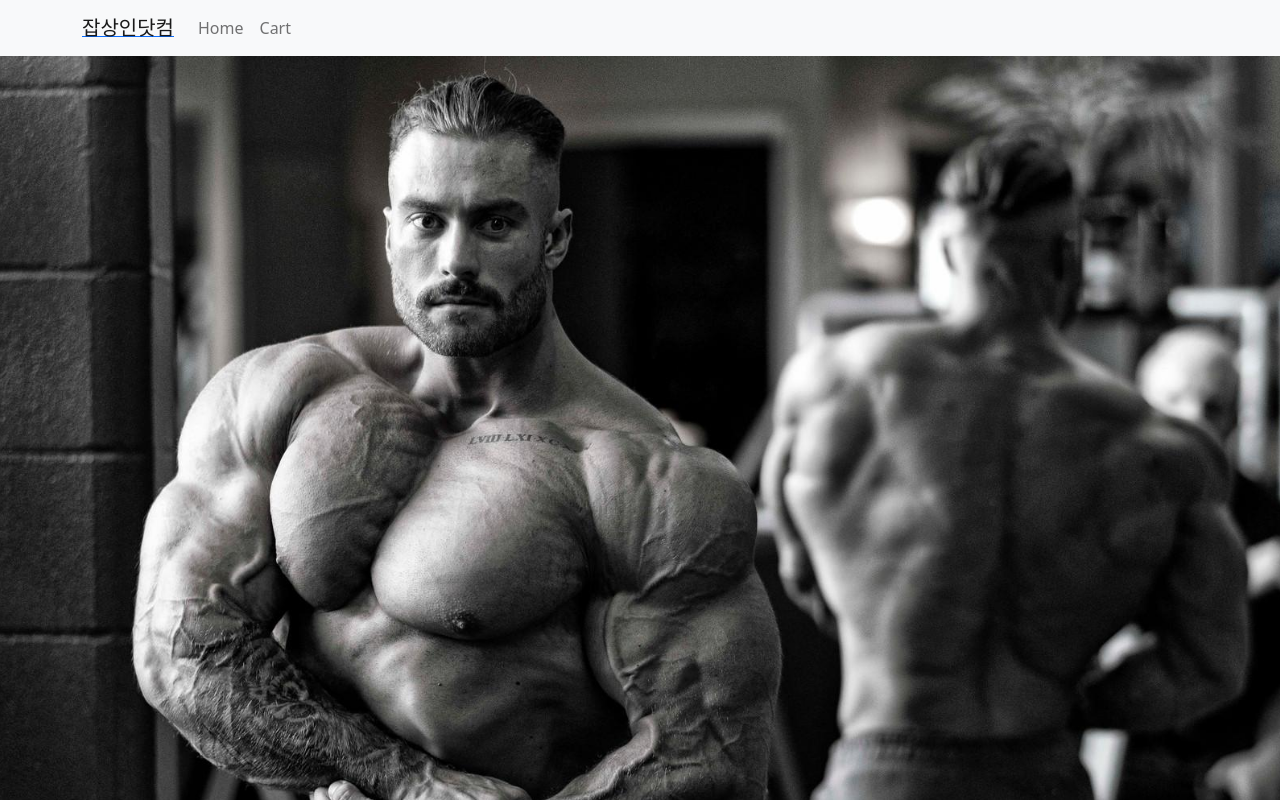
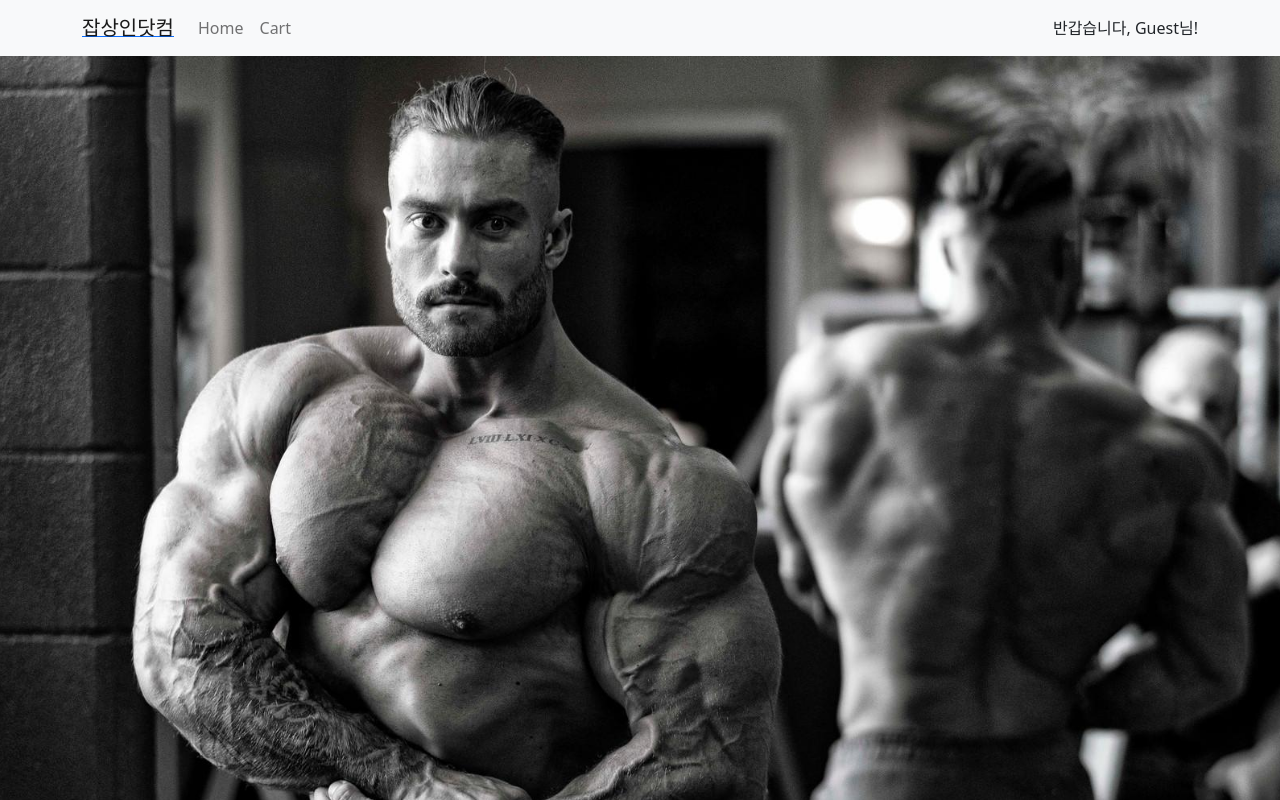
Before and after one commit to turfguy/Shop, a React (Create React App) app: page / in a window 1280 px wide. Shown: the top 800 px of the page. Built offline with nearby package versions, Linux system fonts and the light colour scheme; no server answers.

Commit message:
react-query 사용

```diff
--- a/package.json
+++ b/package.json
@@ -12,6 +12,7 @@
     "react": "^18.1.0",
     "react-bootstrap": "^2.3.1",
     "react-dom": "^18.1.0",
+    "react-query": "^3.39.1",
     "react-redux": "^8.0.2",
     "react-router-dom": "^6.3.0",
     "react-scripts": "5.0.1",
--- a/src/App.js
+++ b/src/App.js
@@ -8,11 +8,19 @@ import {Routes,Route,Link, useNavigate, Outlet} from 'react-router-dom';
 import Detail from './routes/Detail.js'
 import Cart from './routes/Cart.js'
 import axios from 'axios';
+import { useQuery } from 'react-query';
 
 
 export let Context1 =  createContext();
 
 function App() {
+  let result = useQuery('name',()=>{
+    return axios.get('https://codingapple1.github.io/userdata.json')
+    .then((res)=>{
+        return res.data
+
+      })
+  })
   useEffect(()=>{
     if(localStorage.length==0)
     {
@@ -43,6 +51,10 @@ function App() {
         <Nav className="me-auto">
           <Nav.Link href="/">Home</Nav.Link>
           <Nav.Link href="/cart">Cart</Nav.Link>
+        </Nav>
+        <Nav className='ms-auto'>
+            { result.isLoading && '반갑습니다, Guest님!' }
+             {result.data&&'반갑습니다,'+result.data.name+'님!'}
         </Nav>
         </Container>
       </Navbar>
--- a/src/index.js
+++ b/src/index.js
@@ -6,16 +6,20 @@ import reportWebVitals from './reportWebVitals';
 import { BrowserRouter } from 'react-router-dom';
 import { Provider } from 'react-redux';
 import store  from './store.js';
+import { QueryClient, QueryClientProvider } from 'react-query';
 
+const queryClient = new QueryClient
 const root = ReactDOM.createRoot(document.getElementById('root'));
 root.render(
-  <Provider store={store}>
+  <QueryClientProvider client={queryClient}>
+    <Provider store={store}>
     <React.StrictMode>
     <BrowserRouter>
     <App />
     </BrowserRouter>
   </React.StrictMode>
   </Provider>
+  </QueryClientProvider>
 
 );
 
```
Also changed, not shown: 1 other file (tests, documents, lock files or other folders).
